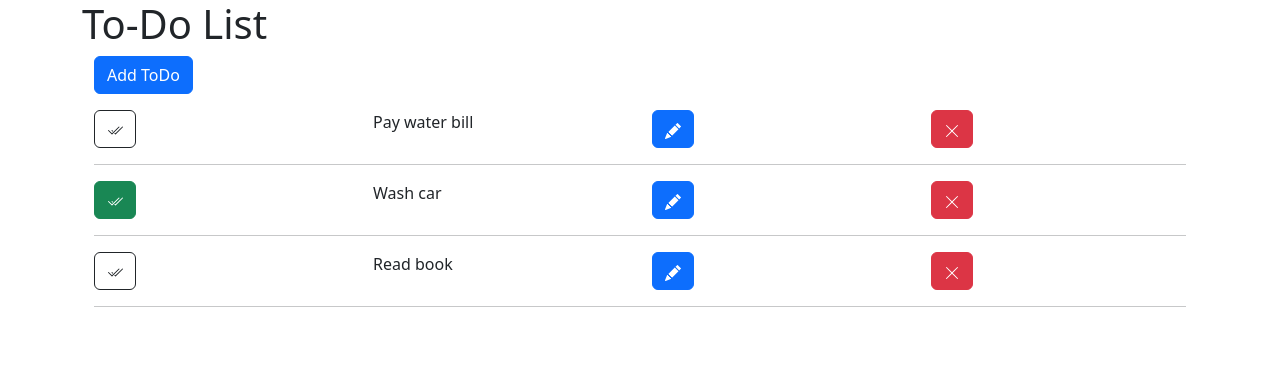
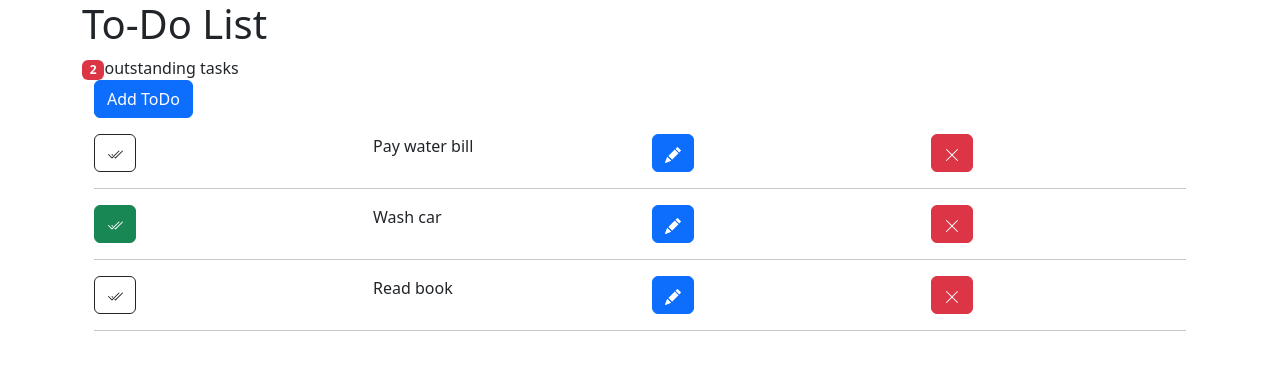
Before and after one commit to Cat4848/to-do-list, a React (Create React App) app: page / in a window 1280 px wide. Shown: the top 370 px of the page. Built offline with nearby package versions, Linux system fonts and the light colour scheme.

Commit message:
outstanding tasks feature completed

```diff
--- a/src/components/ToDoList/ToDoList.js
+++ b/src/components/ToDoList/ToDoList.js
@@ -1,6 +1,7 @@
 import { useState } from 'react';
 import ToDo from '../ToDo/ToDo';
 import AddNewToDo from '../AddNewToDo/AddNewToDo';
+import { Badge } from 'react-bootstrap';
 
 export default function ToDoList() {
   const initialToDos = [
@@ -23,6 +24,10 @@ export default function ToDoList() {
 
   const [toDos, setToDos] = useState(initialToDos);
   const nrOfToDos = toDos.length;
+  const outstandingToDos = toDos.filter(
+    (todo) => todo.completed === false,
+  ).length;
+  console.log('outstanding todos', outstandingToDos);
 
   function handleComplete(completedToDo) {
     const updatedToDos = toDos.map((todo) => {
@@ -44,6 +49,8 @@ export default function ToDoList() {
 
   return (
     <>
+      <Badge bg="danger">{outstandingToDos}</Badge>
+      <span>outstanding tasks</span>
       <AddNewToDo nrOfToDos={nrOfToDos} onAddNewToDo={handleAddNewToDo} />
       {toDos.map((todo) => (
         <ToDo
```
